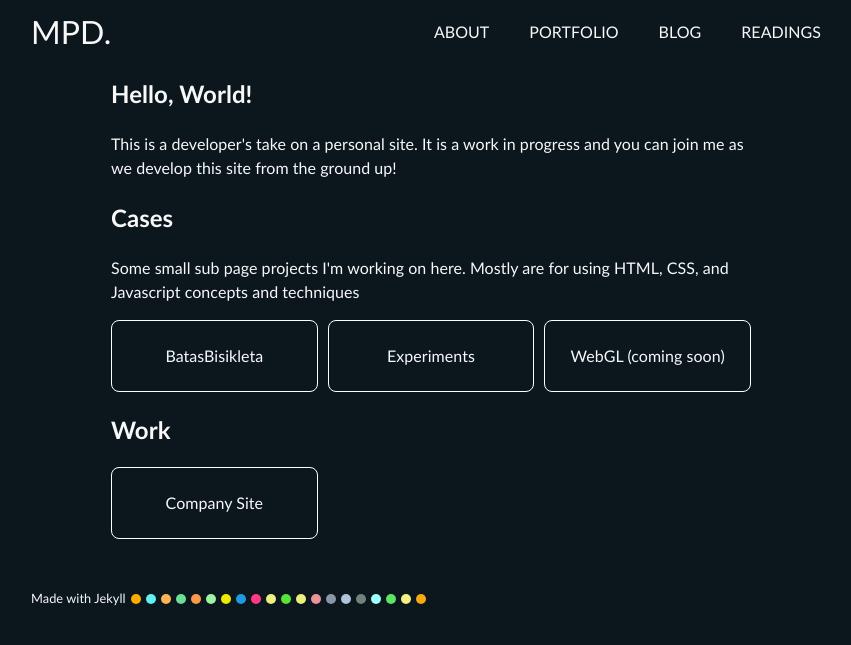
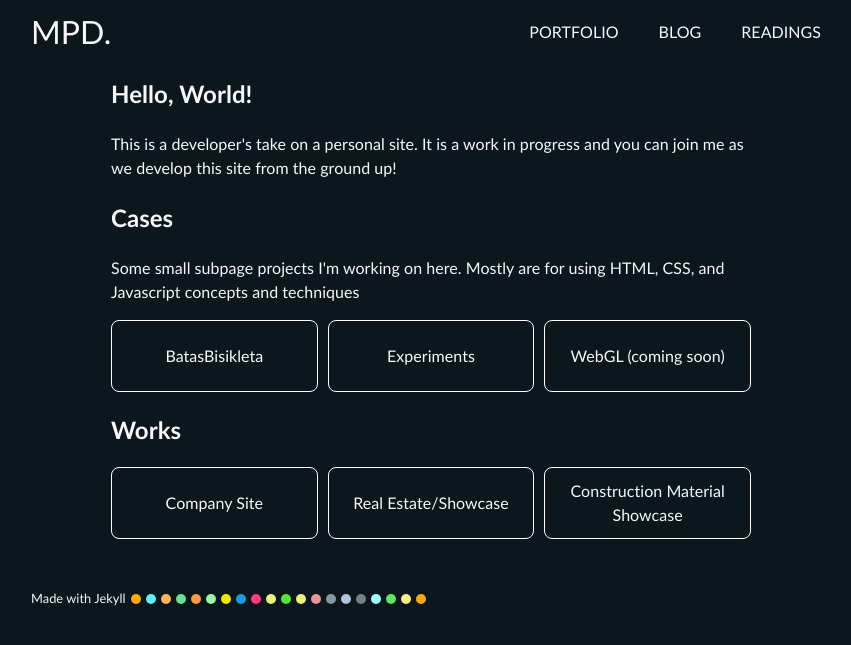
Before and after one commit to mpdagang/mpdagang.github.io, a Jekyll site: the page built from _pages/index.html, in a window 1280 px wide. Shown: the top 645 px of the page, without its empty margins (209-1060 px from the left). Built offline with Jekyll 4.4.1, drawn with Linux system fonts in a browser that asks for light colours.

Commit message:
General content
- add Works links
- remove navigation to About page (page purpose to change)

```diff
--- a/_layouts/default.html
+++ b/_layouts/default.html
@@ -11,7 +11,6 @@
         <a class="site-logo" href="/">MPD.</a>
         <nav>
             <ul class="nav-btns">
-                <li><a href="/about">ABOUT</a></li>
                 <li><a href="/portfolio">PORTFOLIO</a></li>
                 <li><a href="/blog">BLOG</a></li>
                 <li><a href="/readings">READINGS</a></li>
--- a/_pages/index.html
+++ b/_pages/index.html
@@ -17,7 +17,7 @@ permalink: /
 
     <!-- CASES -->
     <h2>Cases</h2>
-    <p>Some small sub page projects I'm working on here. Mostly are for using HTML, CSS, and Javascript concepts and techniques</p>
+    <p>Some small subpage projects I'm working on here. Mostly are for using HTML, CSS, and Javascript concepts and techniques</p>
     <div class="card-list">
         <div class="card-item subproj-item">
             <a class="card-item-link" href="/case/batasbisikleta" target="_blank" rel="noreferrer noopener">BatasBisikleta</a>
@@ -30,11 +30,17 @@ permalink: /
         </div>
     </div>
 
-    <h2>Work</h2>
+    <h2>Works</h2>
     <div class="card-list">
         <div class="card-item subproj-item">
             <a class="card-item-link" href="https://www.wisdomplus.com.ph/" target="_blank" rel="noreferrer noopener">Company Site</a>
         </div>
+        <div class="card-item subproj-item">
+            <a class="card-item-link" href="https://www.cleverlyhome.jp/tachikawa" target="_blank" rel="noreferrer noopener">Real Estate/Showcase</a>
+        </div>
+        <div class="card-item subproj-item">
+            <a class="card-item-link" href="https://nextinnovation.co.jp/clt/" target="_blank" rel="noreferrer noopener">Construction Material Showcase</a>
+        </div>
     </div>
 
 </article>
```
